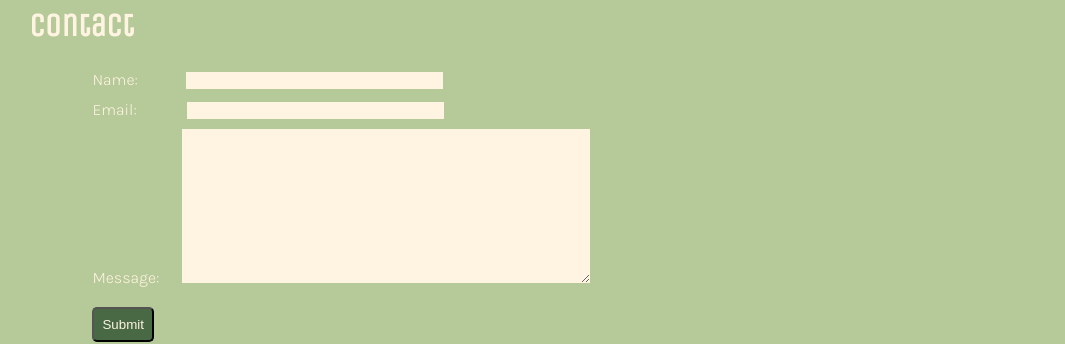
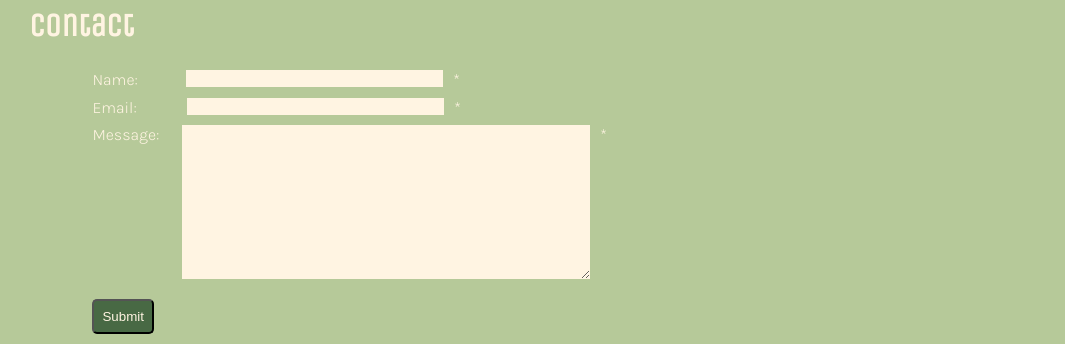
Before and after one commit to samanthashleyrose/React-Coding-Portfolio, a React (Vite) app: page /Contact in a window 1280 px wide. Shown: the part 164-508 px from the top of the page, without its empty margins (42-1107 px from the left). Built offline with nearby package versions, Linux system fonts and the light colour scheme.

Commit message:
working towards error message/required showing next to each field

```diff
--- a/src/main.css
+++ b/src/main.css
@@ -91,7 +91,6 @@ img {
 }
 #message-label {
     margin-right: 2.2%;
-    width: 50%;
 }
 
 #name,
@@ -99,6 +98,7 @@ img {
     background-color: rgb(255, 244, 226);
     border: none;
     color: rgba(41, 78, 45, 0.776);
+    margin-right: 1%;
     margin-bottom: 1%;
     width: 25%;
 }
@@ -106,8 +106,21 @@ img {
     background-color: rgb(255, 244, 226);
     border: none;
     color: rgba(41, 78, 45, 0.776);
+    margin-right: 1%;
     height: 150px;
     width: 40%;
+}
+
+#name-div,
+#email-div,
+#message-div {
+    display: flex;
+}
+
+.error {
+    color: rgb(189, 7, 7);
+    padding-left: 1%;
+    margin: 0%;
 }
 
 #submit-btn {
--- a/src/pages/Contact.jsx
+++ b/src/pages/Contact.jsx
@@ -5,6 +5,12 @@ function ContactForm() {
     name: '',
     email: '',
     message: ''
+  });
+
+  const [errors, setErrors] = useState({
+    name: false,
+    email: false,
+    message: false
   });
 
   const handleChange = (e) => {
@@ -16,7 +22,22 @@ function ContactForm() {
 
   const handleSubmit = (e) => {
     e.preventDefault();
+    const formIsValid = Object.values(formData).every(value => value.trim() !== '');
+    if (formIsValid) {
       console.log('Form submitted:', formData);
+    } else {
+      alert('Please fill in all required fields');
+    }
+  };
+
+  const handleBlur = (e) => {
+    const fieldName = e.target.name;
+    if (!formData[fieldName]) {
+      setErrors({
+        ...errors,
+        [fieldName]: true
+      });
+    }
   };
 
   return (
@@ -24,7 +45,7 @@ function ContactForm() {
       <h2>Contact</h2>
       <form onSubmit={handleSubmit} className='
     contact-form'>
-      <div>
+        <div id='name-div'>
           <label htmlFor="name" id="name-label">Name:</label>
           <input
             type="text"
@@ -32,10 +53,12 @@ function ContactForm() {
             name="name"
             value={formData.name}
             onChange={handleChange}
+            onBlur={handleBlur}
             required
           />
+          * {errors.name && <p className="error"> required</p>}
         </div>
-      <div>
+        <div id='email-div'>
           <label htmlFor="email" id="email-label">Email:</label>
           <input
             type="email"
@@ -45,8 +68,9 @@ function ContactForm() {
             onChange={handleChange}
             required
           />
+          * {errors.email && <p className="error"> required</p>}
         </div>
-      <div>
+        <div id='message-div'>
           <label htmlFor="message" id="message-label">Message:</label>
           <textarea
             id="message"
@@ -55,6 +79,7 @@ function ContactForm() {
             onChange={handleChange}
             required
           />
+          * {errors.message && <p className="error"> required</p>}
         </div>
         <button type="submit" id='submit-btn'>Submit</button>
       </form>
```
Lines whose indentation alone changed are shown as unchanged.
